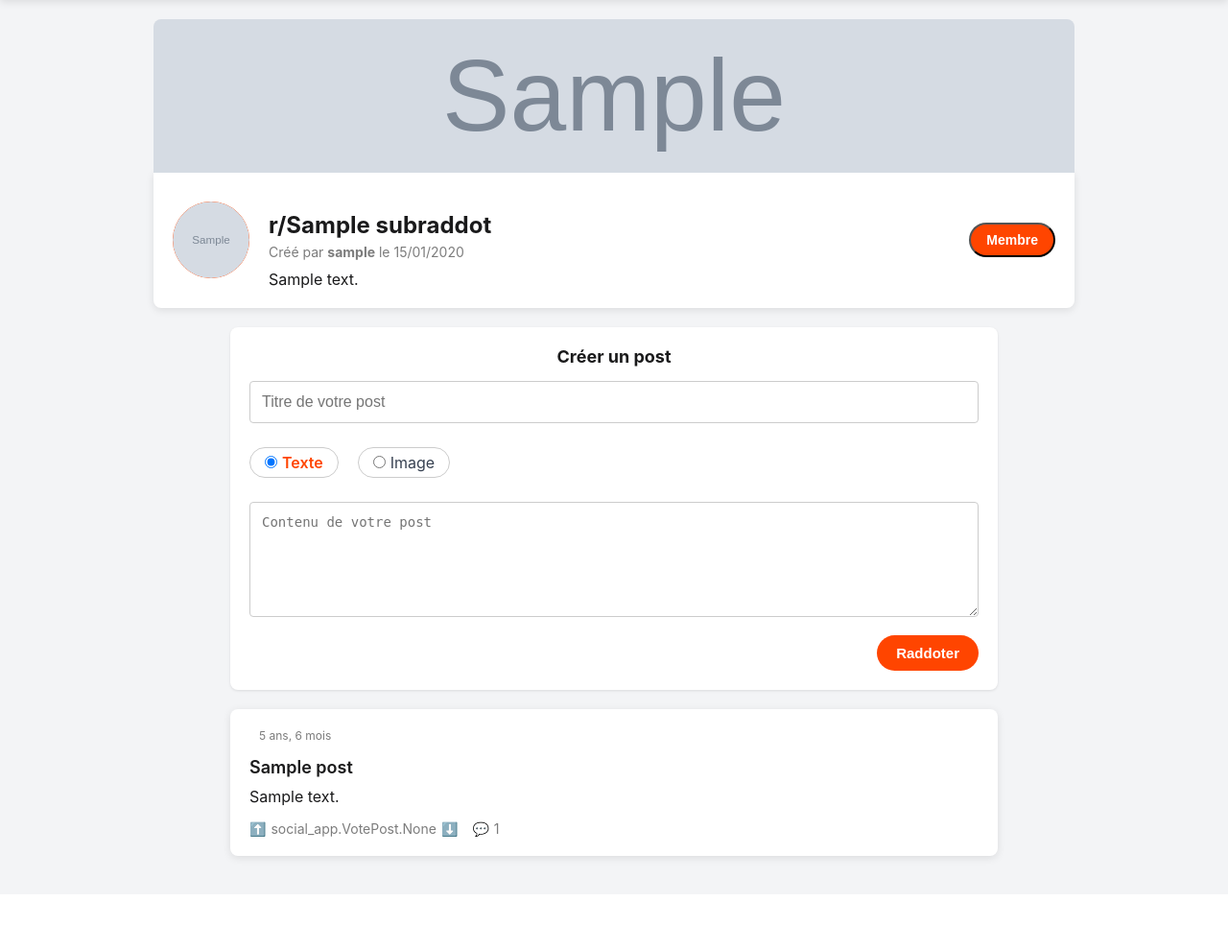
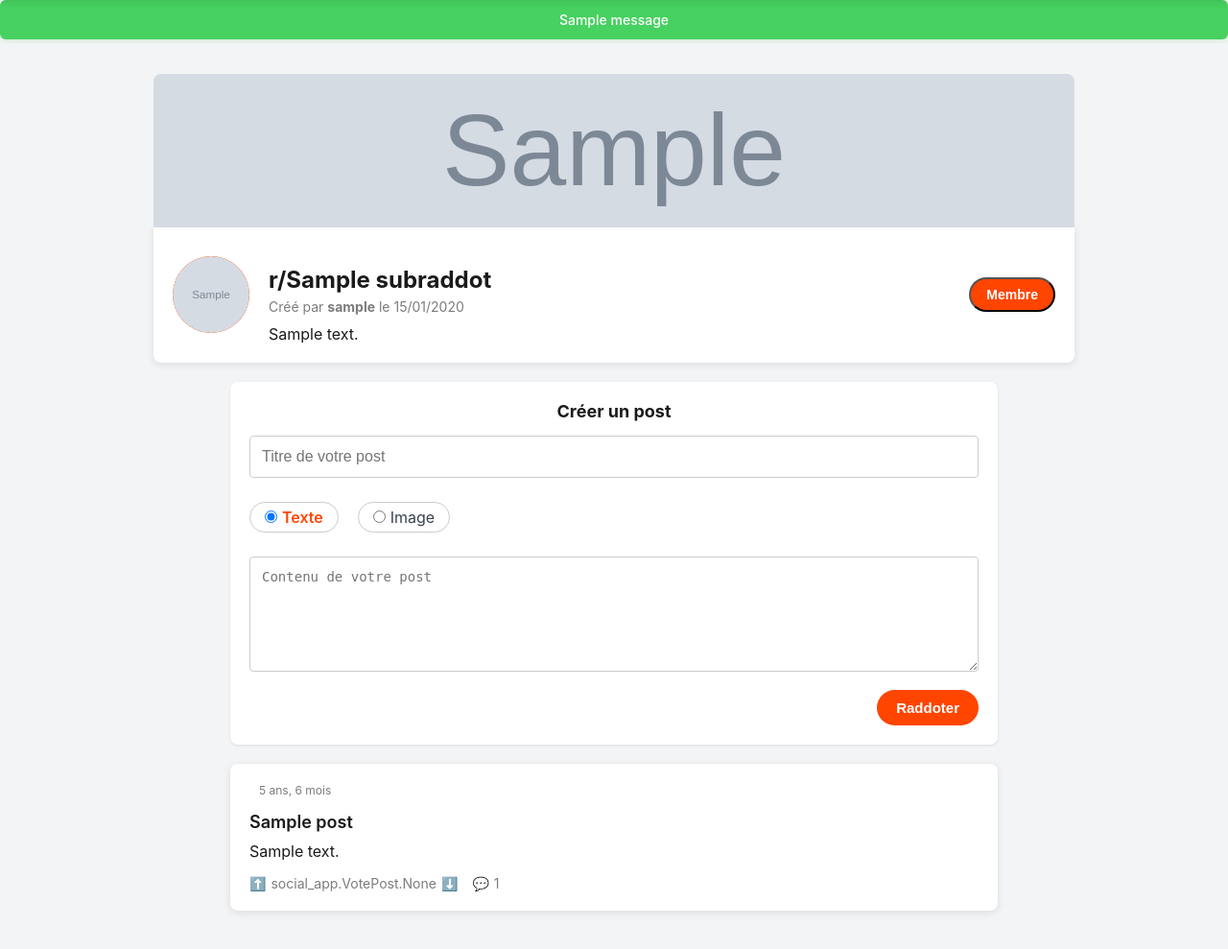
Before and after one commit to quentinLourenco/raddot, a Django app: a page that uses templates/base.html in a window 1280 px wide. Shown: the part 60-1049 px from the top of the page at 96% size. Before the commit the page ends 962 px from the top, so only its background shows below. Run offline with Django 5.2, Linux system fonts and the light colour scheme; a user stored in the database is signed in; tables that the repository leaves empty hold one stand-in row (values such as "Sample post"); grey boxes marked "Sample" are stand-in pictures; one stand-in notice (Sample message) is shown.

Commit message:
bug notif dans base.html

```diff
--- a/social_app/views/subraddot.py
+++ b/social_app/views/subraddot.py
@@ -1,7 +1,7 @@
 from django.shortcuts import render, get_object_or_404, redirect
-from django.contrib import messages
 from django.http import Http404
 from django.contrib.auth.decorators import login_required
+from social_app.toaster import notify
 
 from social_app.forms.create_subraddot import CreateSubraddotForm
 from social_app.models.Subraddot import Subraddot
@@ -17,7 +17,7 @@
             subraddot.creator = request.user
             subraddot.save()
 
-            messages.success(request, f"Le subraddot '{subraddot.name}' a été créé avec succès!")
+            notify(request, "success", f"Le subraddot '{subraddot.name}' a été créé avec succès!")
             # return redirect('social_app:subraddot_detail', name=subraddot.name)
     else:
         form = CreateSubraddotForm()
@@ -39,7 +39,7 @@
         form = UpdateSubraddotForm(request.POST, request.FILES, instance=subraddot)
         if form.is_valid():
             form.save()
-            messages.success(request, f"La communauté r/{subraddot.name} a été mise à jour avec succès!")
+            notify(request, "success", f"La communauté r/{subraddot.name} a été mise à jour avec succès!")
             return redirect('social_app:my_subraddots')
     else:
         form = UpdateSubraddotForm(instance=subraddot)
@@ -84,10 +84,10 @@
 
         # Vérifier si l'utilisateur est déjà membre
         if request.user in subraddot.members.all():
-            messages.info(request, f"Vous êtes déjà membre de r/{subraddot.name}")
+            notify(request, "info", f"Vous êtes déjà membre de r/{subraddot.name}")
         else:
             subraddot.members.add(request.user)
-            messages.success(request, f"Vous avez rejoint r/{subraddot.name} avec succès!")
+            notify(request, "success", f"Vous avez rejoint r/{subraddot.name} avec succès!")
 
         # Redirection vers la page d'où vient la requête ou vers la page du subraddot
         next_url = request.POST.get('next', f'/home/r/{name}/')
@@ -103,12 +103,12 @@
 
         # Vérifier si l'utilisateur est le créateur (ne peut pas quitter son propre subraddot)
         if subraddot.creator == request.user:
-            messages.error(request, "Vous ne pouvez pas quitter un subraddot que vous avez créé!")
+            notify(request, "error", "Vous ne pouvez pas quitter un subraddot que vous avez créé!")
         elif request.user in subraddot.members.all():
             subraddot.members.remove(request.user)
-            messages.success(request, f"Vous avez quitté r/{subraddot.name}")
+            notify(request, "success", f"Vous avez quitté r/{subraddot.name}")
         else:
-            messages.info(request, f"Vous n'êtes pas membre de r/{subraddot.name}")
+            notify(request, "info", f"Vous n'êtes pas membre de r/{subraddot.name}")
 
         # Redirection vers la page d'où vient la requête ou vers la page du subraddot
         next_url = request.POST.get('next', f'/home/r/{name}/')
--- /dev/null
+++ b/static/toaster.css
@@ -0,0 +1,31 @@
+/* Error Messages */
+.errorlist,
+.error-message {
+    list-style: none;
+    padding: 8px 12px;
+    margin: 8px 0;
+    color: #ffffff;
+    font-size: 13px;
+    background-color: #ea0027;
+    border-radius: 4px;
+    font-weight: 500;
+    box-shadow: 0 2px 4px rgba(234, 0, 39, 0.2);
+}
+
+/* Success Messages */
+.success-message {
+    color: #ffffff;
+    font-size: 14px;
+    padding: 12px;
+    margin-bottom: 16px;
+    background-color: #46d160;
+    border-radius: 6px;
+    text-align: center;
+    box-shadow: 0 2px 4px rgba(70, 209, 96, 0.2);
+    font-weight: 500;
+}
+
+div {
+    display: block;
+    unicode-bidi: isolate;
+}
--- a/templates/base.html
+++ b/templates/base.html
@@ -7,10 +7,19 @@
     <title>Raddot - {% block title %}Partagez et discutez{% endblock %}</title>
     <link rel="stylesheet" href="{% static 'base.css' %}">
     <link rel="stylesheet" href="{% static 'header.css' %}">
+    <link rel="stylesheet" href="{% static 'toaster.css' %}">
     {% block extra_css %}{% endblock %}
 </head>
 <body>
     {% include "header.html" %}
+
+    {% if messages %}
+        {% for message in messages %}
+            <div class="{% if message.tags == 'error' %}error-message{% else %}success-message{% endif %}">
+                {{ message }}
+            </div>
+        {% endfor %}
+    {% endif %}
 
     <main class="content-container">
         {% block content %}{% endblock %}
```
Also changed, not shown: social_app/templates/social_app/subraddot_create.html (+0 -8 lines), social_app/toaster.py (added, +11 -0 lines), media/media/subraddot/icons/27452962-jardinage-icone-dans-vecteur-illustration-vectoriel.jpg (added), media/media/subraddot/icons/banger.jpg (added), media/media/subraddot/icons/téléchargement_1.jpg (added).
